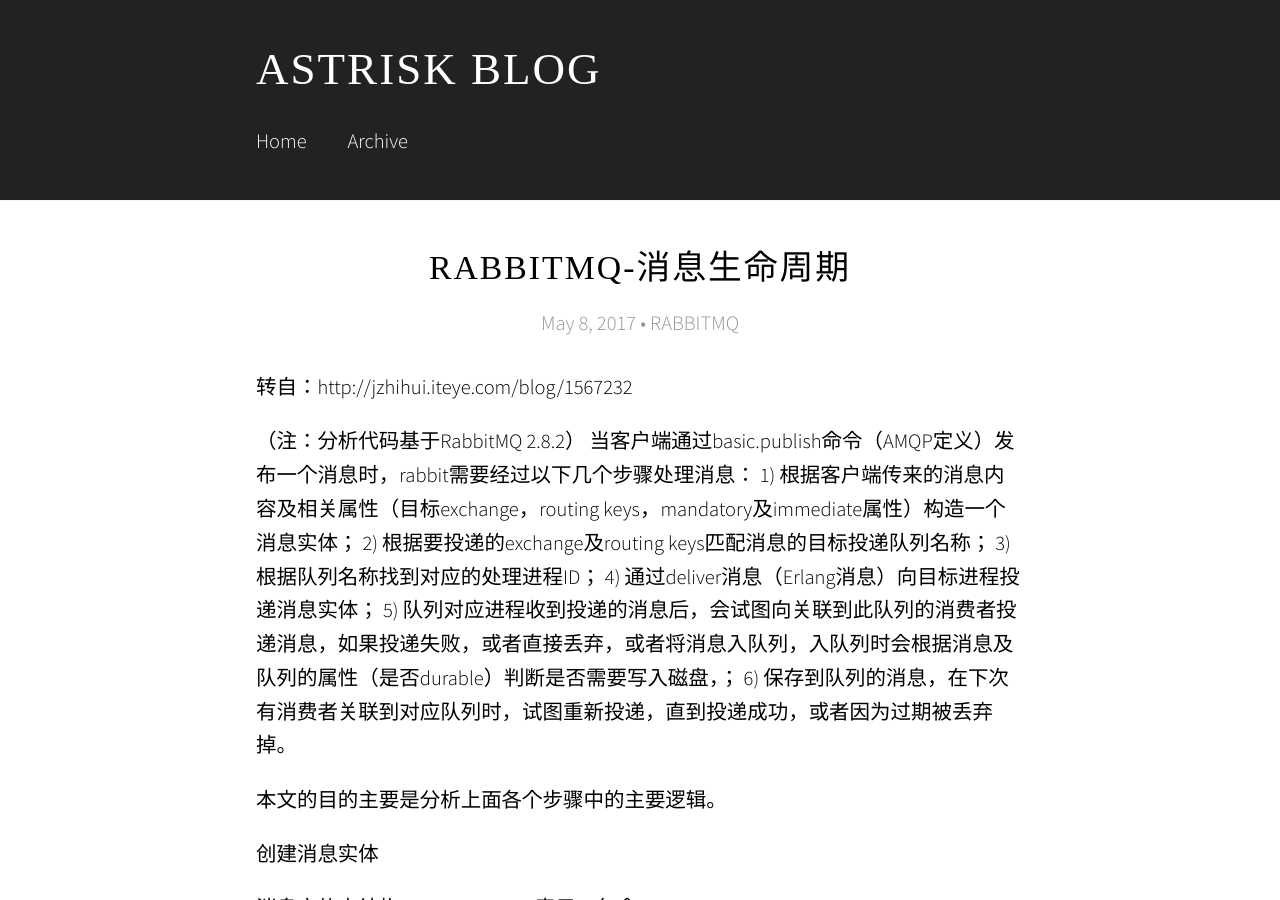
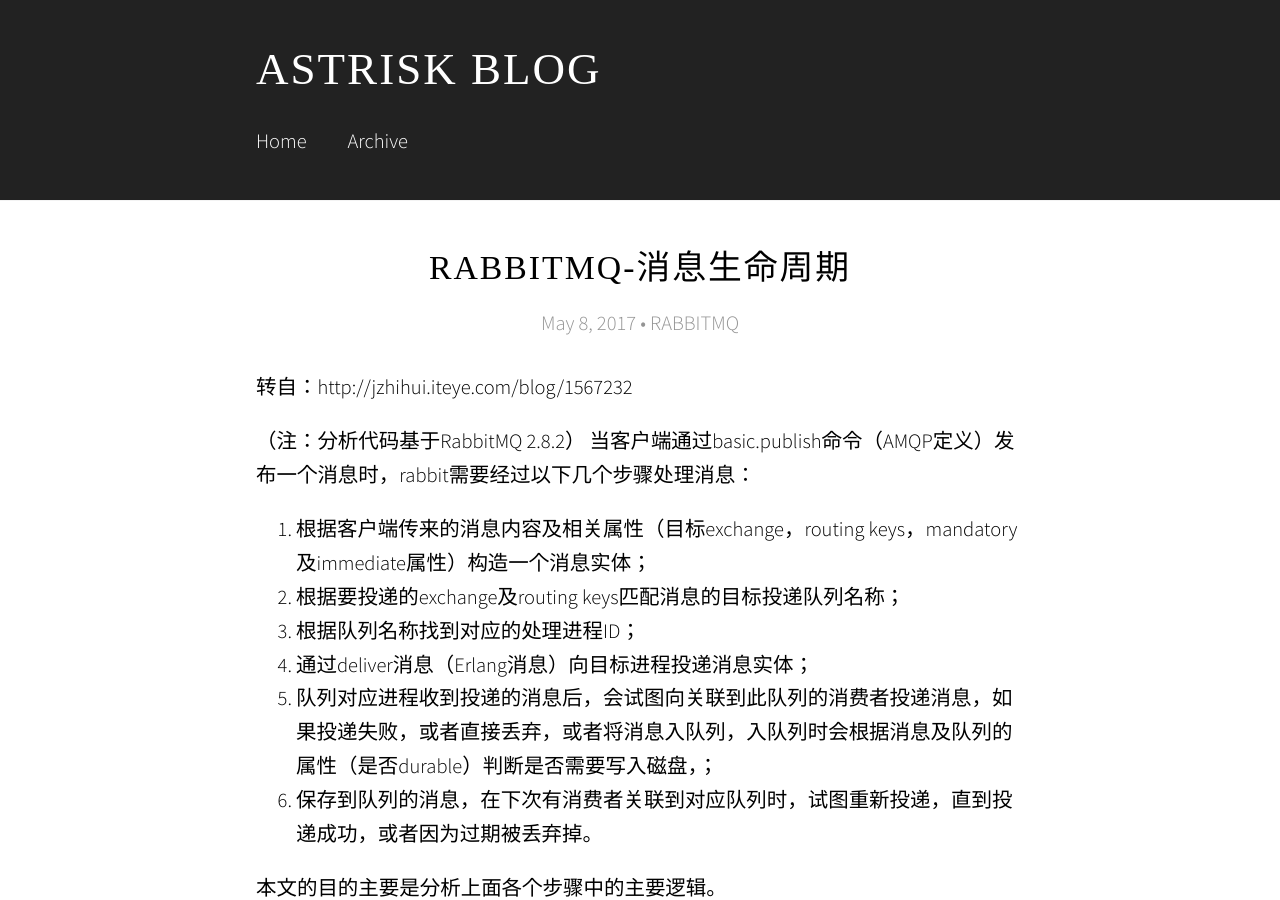
Before and after one commit to astrisk/astrisk.github.io, a Jekyll site: the page built from _posts/2017-05-08-rabbit-message-lifecycle.md, in a window 1280 px wide and 900 px high. Built offline with Jekyll 4.4.1, drawn with Linux system fonts in a browser that asks for light colours; some web fonts are replaced.

Commit message:
更新格式

```diff
--- a/_posts/2017-05-08-rabbit-message-lifecycle.md
+++ b/_posts/2017-05-08-rabbit-message-lifecycle.md
@@ -8,12 +8,13 @@
 
 （注：分析代码基于RabbitMQ 2.8.2）
 当客户端通过basic.publish命令（AMQP定义）发布一个消息时，rabbit需要经过以下几个步骤处理消息：
-1) 根据客户端传来的消息内容及相关属性（目标exchange，routing keys，mandatory及immediate属性）构造一个消息实体；
-2) 根据要投递的exchange及routing keys匹配消息的目标投递队列名称；
-3) 根据队列名称找到对应的处理进程ID；
-4) 通过deliver消息（Erlang消息）向目标进程投递消息实体；
-5) 队列对应进程收到投递的消息后，会试图向关联到此队列的消费者投递消息，如果投递失败，或者直接丢弃，或者将消息入队列，入队列时会根据消息及队列的属性（是否durable）判断是否需要写入磁盘，；
-6) 保存到队列的消息，在下次有消费者关联到对应队列时，试图重新投递，直到投递成功，或者因为过期被丢弃掉。
+
+1. 根据客户端传来的消息内容及相关属性（目标exchange，routing keys，mandatory及immediate属性）构造一个消息实体；
+2. 根据要投递的exchange及routing keys匹配消息的目标投递队列名称；
+3. 根据队列名称找到对应的处理进程ID；
+4. 通过deliver消息（Erlang消息）向目标进程投递消息实体；
+5. 队列对应进程收到投递的消息后，会试图向关联到此队列的消费者投递消息，如果投递失败，或者直接丢弃，或者将消息入队列，入队列时会根据消息及队列的属性（是否durable）判断是否需要写入磁盘，；
+6. 保存到队列的消息，在下次有消费者关联到对应队列时，试图重新投递，直到投递成功，或者因为过期被丢弃掉。
 
 本文的目的主要是分析上面各个步骤中的主要逻辑。
 
```
